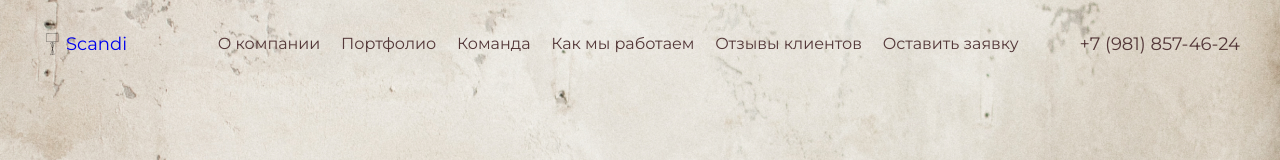
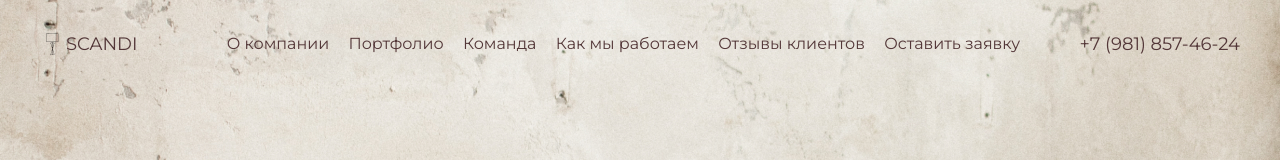
Before and after one commit to arsen056/scandi, a plain HTML site: page index.html in a window 1280 px wide. Shown: the top 160 px of the page. Drawn offline with nearby package versions, Linux system fonts and the light colour scheme; files whose address does not match are found by name.

Commit message:
fix logo color error

```diff
--- a/index.html
+++ b/index.html
@@ -16,7 +16,7 @@
     <header class="header" id="header">
         <div class="container">
             <nav class="nav" id="nav">
-                <a href="#header">
+                <a href="#header" class="nav-logo-box">
                     <div class="logo">
                         <img src="img/logo.png" alt=""><span>Scandi</span>
                     </div>
```
